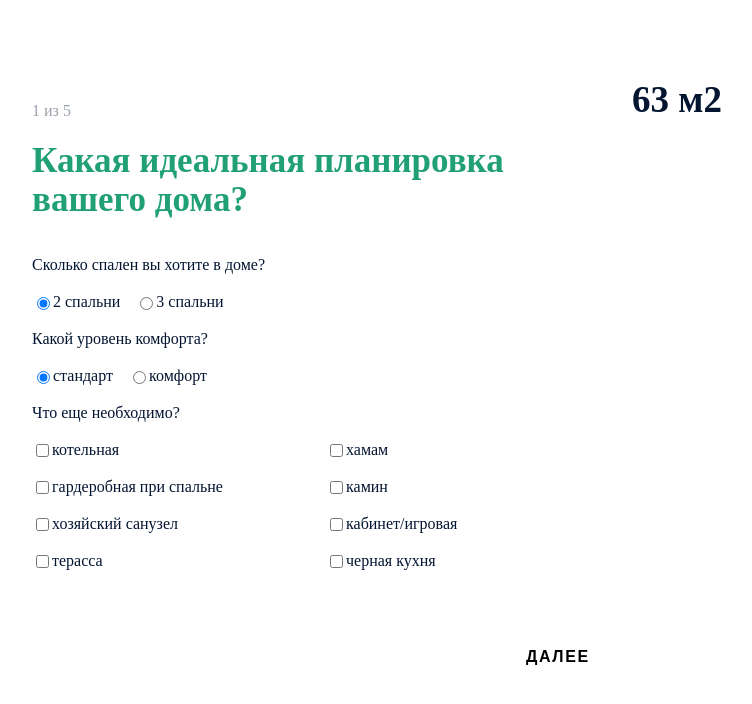
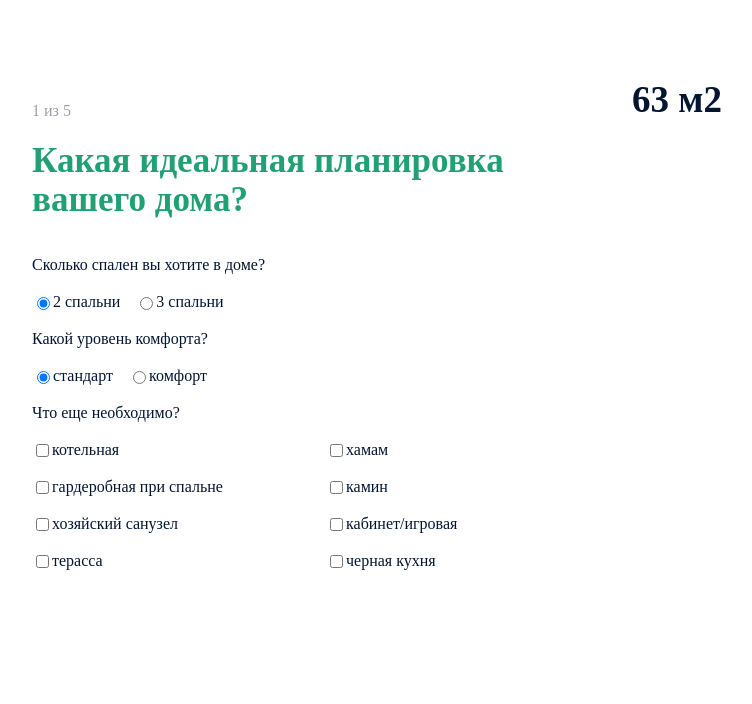
Before and after one commit to FaustGSdev/FaustGSdev.github.io, a plain HTML site: page index.html in a window 1280 px wide. Shown: the whole page, without its empty margins (14-766 px from the left). Drawn offline with nearby package versions, Linux system fonts and the light colour scheme.

Commit message:
hide btn

```diff
--- a/index.html
+++ b/index.html
@@ -79,7 +79,7 @@
           </div>
         </div>
         <div class="btn-holder">
-          <button class="btn btn-next">Далее</button>
+<!--          <button class="btn btn-next">Далее</button>-->
         </div>
       </div>
       <div class="main-step" data-id="2">
```
